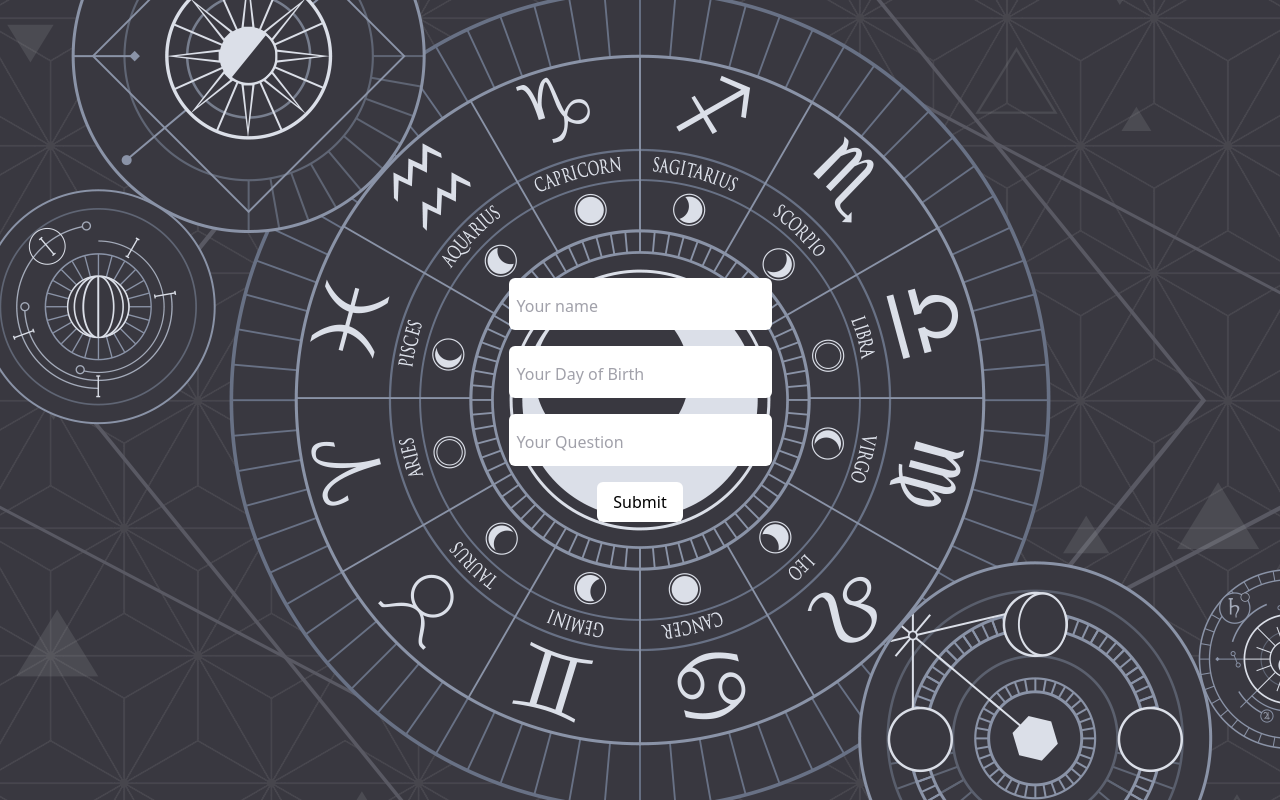
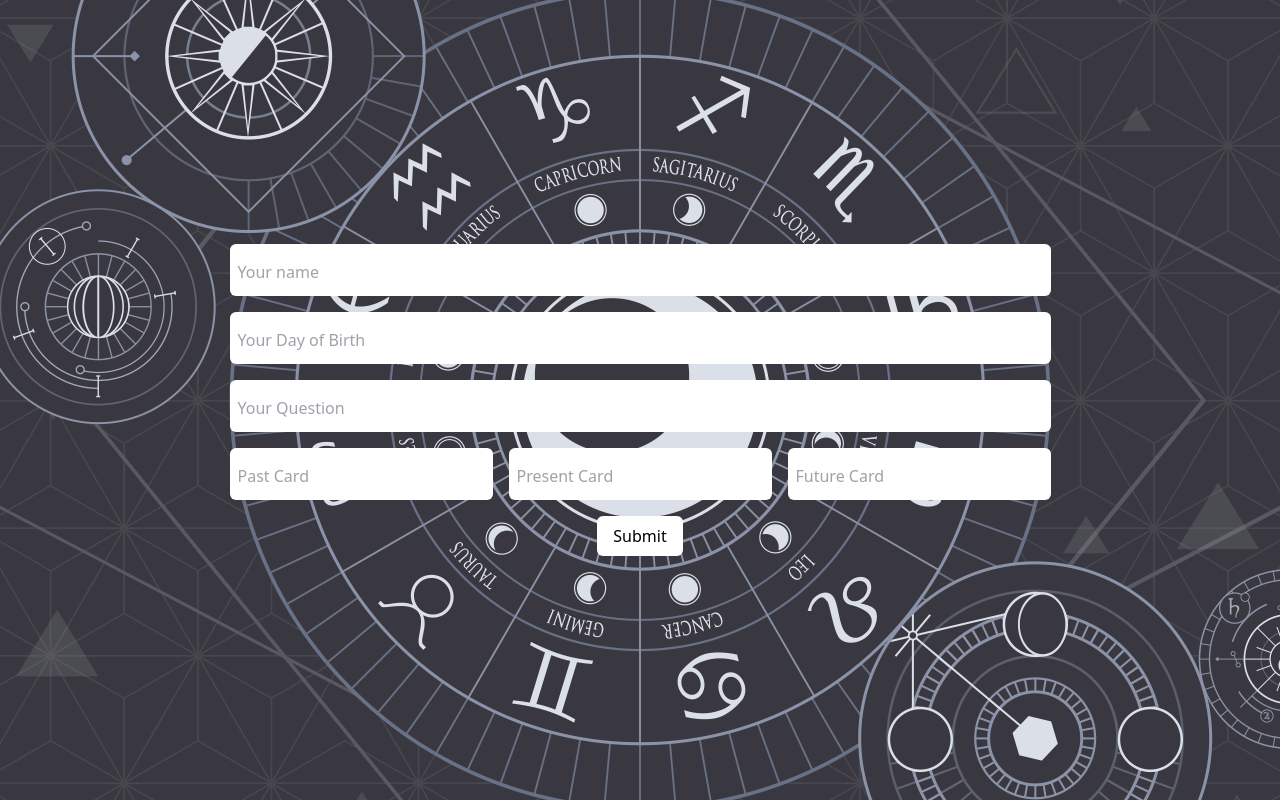
Before and after one commit to gptarot/gptarot.github.io, a React (Vite) app in the folder frontend/: page / in a window 1280 px wide. Built offline with nearby package versions, Linux system fonts and the light colour scheme.

Commit message:
Add features for backend test

```diff
--- a/frontend/src/main.tsx
+++ b/frontend/src/main.tsx
@@ -1,11 +1,10 @@
 import React from 'react';
 import ReactDOM from 'react-dom/client';
-import { RouterProvider } from 'react-router-dom';
-import { router } from './routes/index.ts';
+import Router from './routes/Router.tsx';
 import './index.css';
 
 ReactDOM.createRoot(document.getElementById('root')!).render(
   <React.StrictMode>
-    <RouterProvider router={router} />
+    <Router />
   </React.StrictMode>,
 );
--- a/frontend/src/pages/Home.tsx
+++ b/frontend/src/pages/Home.tsx
@@ -1,18 +1,30 @@
 import { useState } from 'react';
 import getPrediction from '../services/tarotService';
 import Input from '../components/Input';
-import { Prediction } from '../types';
+import { Cards, Prediction } from '../types';
 
-const Home = () => {
+const Home: React.FC = (): JSX.Element => {
   const [name, setName] = useState<string>('');
   const [dob, setDob] = useState<string>('');
   const [question, setQuestion] = useState<string>('');
+  const [cards, setCards] = useState<Cards>({
+    pastCard: '',
+    presentCard: '',
+    futureCard: '',
+  });
   const [prediction, setPrediction] = useState<Prediction | null>(null);
 
   const handleSubmit = async (ev: React.FormEvent<HTMLFormElement>) => {
     ev.preventDefault();
 
-    const response: Prediction = await getPrediction();
+    const response: Prediction | undefined = await getPrediction(
+      name,
+      dob,
+      question,
+      cards.pastCard,
+      cards.presentCard,
+      cards.futureCard,
+    );
 
     if (response) {
       setPrediction(response);
@@ -40,6 +52,26 @@ const Home = () => {
           onChange={(ev: React.ChangeEvent<HTMLInputElement>) => setQuestion(ev.target.value)}
           value={question}
         />
+        <div className="flex gap-4">
+          <Input
+            id="pastCard"
+            label="Past Card"
+            onChange={(ev: React.ChangeEvent<HTMLInputElement>) => setCards({ ...cards, pastCard: ev.target.value })}
+            value={cards.pastCard}
+          />
+          <Input
+            id="presentCard"
+            label="Present Card"
+            onChange={(ev: React.ChangeEvent<HTMLInputElement>) => setCards({ ...cards, presentCard: ev.target.value })}
+            value={cards.presentCard}
+          />
+          <Input
+            id="futureCard"
+            label="Future Card"
+            onChange={(ev: React.ChangeEvent<HTMLInputElement>) => setCards({ ...cards, futureCard: ev.target.value })}
+            value={cards.futureCard}
+          />
+        </div>
         <div className="flex items-center justify-center">
           <button className="bg-white px-4 py-2 rounded-md">Submit</button>
         </div>
--- /dev/null
+++ b/frontend/src/pages/Random.tsx
@@ -0,0 +1,9 @@
+const Random: React.FC = (): JSX.Element => {
+  return (
+    <div className="h-screen flex flex-col items-center justify-center bg-background bg-center">
+      <button className="bg-white py-2 px-4 rounded-md shadow-sm">Random Card</button>
+    </div>
+  );
+};
+
+export default Random;
--- /dev/null
+++ b/frontend/src/routes/Router.tsx
@@ -0,0 +1,17 @@
+import React from 'react';
+import { BrowserRouter, Routes, Route } from 'react-router-dom';
+import Home from '../pages/Home';
+import Random from '../pages/Random';
+
+const Router: React.FC = (): JSX.Element => {
+  return (
+    <BrowserRouter>
+      <Routes>
+        <Route path="/" element={<Home />} />
+        <Route path="random" element={<Random />} />
+      </Routes>
+    </BrowserRouter>
+  );
+};
+
+export default Router;
--- a/frontend/src/services/tarotService.ts
+++ b/frontend/src/services/tarotService.ts
@@ -1,13 +1,43 @@
+import { AxiosResponse } from 'axios';
 import axios from './axios';
+import { Prediction } from '../types';
 
-const getPrediction = async () => {
+const getPrediction = async (
+  name: string,
+  dob: string,
+  question: string,
+  pastCard: string,
+  presentCard: string,
+  futureCard: string,
+): Promise<Prediction | undefined> => {
   try {
-    const response = await axios.get('/api', {
-      headers: { 'Content-Type': 'application/json' },
-    });
+    const response: AxiosResponse<Prediction> = await axios.post(
+      '/api',
+      {
+        name,
+        dob,
+        question,
+        'past-card': {
+          name: pastCard,
+          isUpright: true,
+        },
+        'present-card': {
+          name: presentCard,
+          isUpright: true,
+        },
+        'future-card': {
+          name: futureCard,
+          isUpright: true,
+        },
+      },
+      {
+        headers: { 'Content-Type': 'application/json' },
+      },
+    );
     return response.data;
   } catch (error) {
     console.log(error);
+    return undefined;
   }
 };
 
```
Also changed, not shown: frontend/src/components/Input.tsx (+2 -10 lines), frontend/src/routes/index.ts (deleted, +0 -9 lines), frontend/src/types/index.ts (+26 -2 lines), frontend/.eslintrc.cjs.
